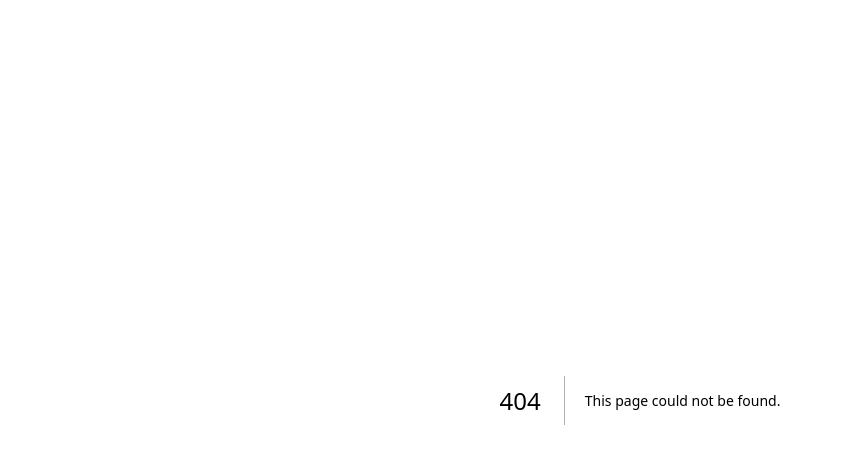
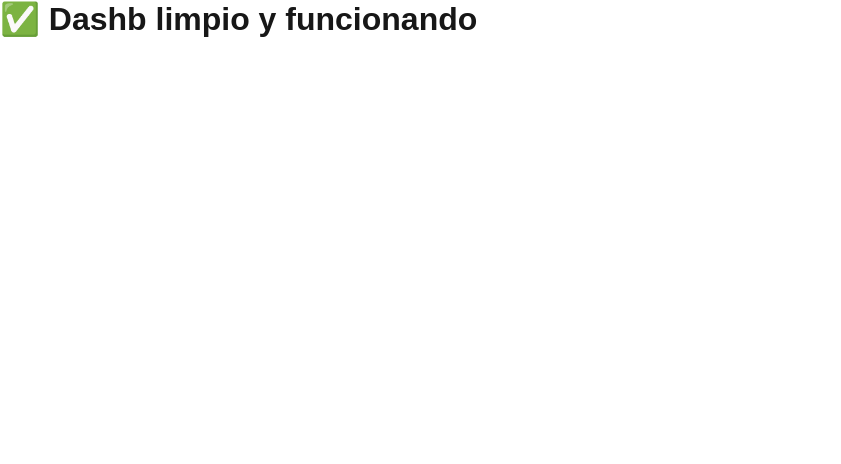
Before and after one commit to VisualTitus/task321, a Next.js app: page /dashb in a window 1280 px wide. Before the commit this address had no page. Shown: the top 464 px of the page, without its empty margins (0-841 px from the left). Built offline with nearby package versions, Linux system fonts and the light colour scheme.

Commit message:
✅ Add fresh dashb.tsx for clean deploy

```diff
--- /dev/null
+++ b/pages/dashb.tsx
@@ -0,0 +1,3 @@
+export default function DashbPage() {
+    return <h1>✅ Dashb limpio y funcionando</h1>;
+  }
```
